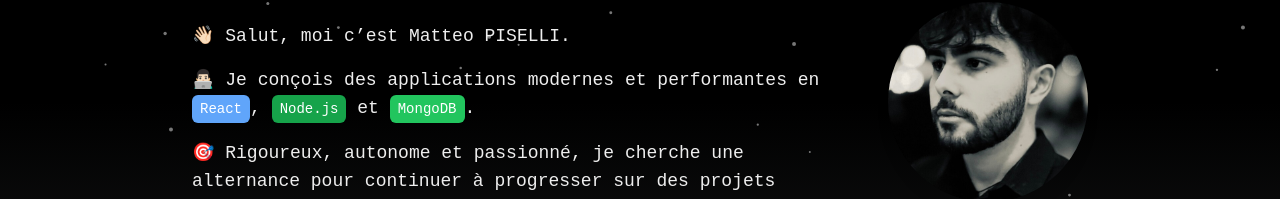
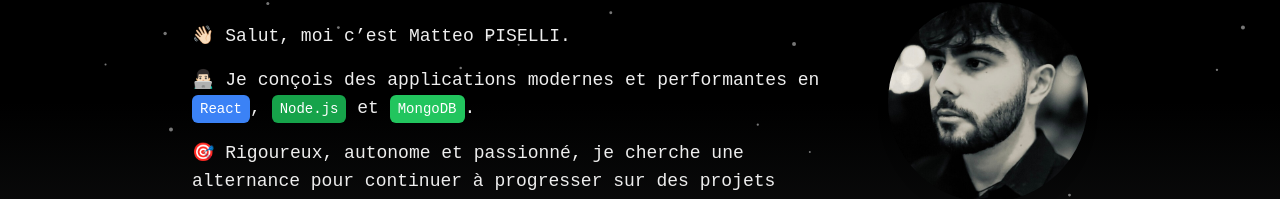
Before and after one commit to MatteoPiselli/portfolio, a Next.js app: page / in a window 1280 px wide. Shown: the part 346-545 px from the top of the page. Built offline with nearby package versions, Linux system fonts and the light colour scheme; no server answers.

Commit message:
Mise à jour de la couleur de fond du badge React dans Home.jsx pour améliorer la visibilité.

```diff
--- a/components/Home.jsx
+++ b/components/Home.jsx
@@ -68,7 +68,7 @@ export default function Home() {
                 <p>
                   👨🏻‍💻 Je conçois des applications modernes et performantes en
                   <br />
-                  <span className="inline-flex items-center gap-1 bg-blue-400 text-white px-2 py-1 rounded-md text-sm font-medium">
+                  <span className="inline-flex items-center gap-1 bg-blue-500 text-white px-2 py-1 rounded-md text-sm font-medium">
                     React
                   </span>
                   ,{" "}
```
